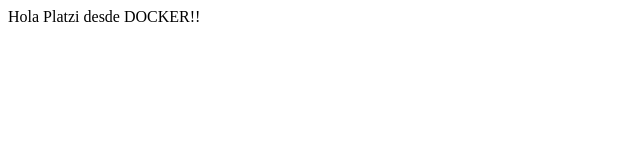
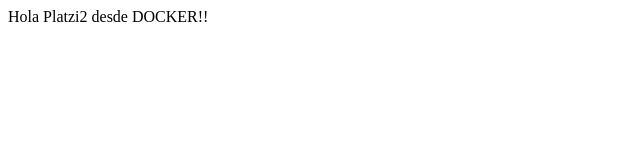
Before and after one commit to oscartzgz/devopspdemo, a website: page public/index.html in a window 1280 px wide. Shown: the full height of the page, 0-640 px from the left. Drawn offline with Linux system fonts and the light colour scheme.

Commit message:
Change html file

```diff
--- a/public/index.html
+++ b/public/index.html
@@ -3,6 +3,6 @@
     <title>Docker APP!!</title>
   </head>
   <body>
-    Hola Platzi desde DOCKER!!
+    Hola Platzi2 desde DOCKER!!
   </body>
 </html>
```
